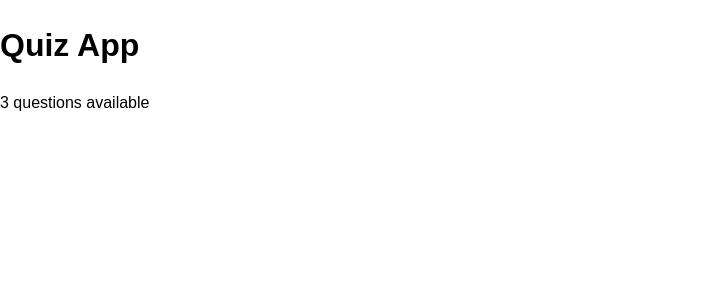
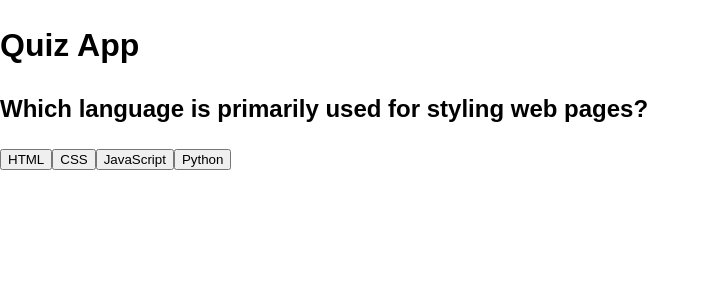
Before and after one commit to mykytapilec/quiz-app, a React (Vite) app: page / in a window 1280 px wide. Shown: the top 300 px of the page, without its empty margins (0-710 px from the left). Built offline with nearby package versions, Linux system fonts and the light colour scheme.

Commit message:
feat: add quiz question UI components

```diff
--- a/src/App.tsx
+++ b/src/App.tsx
@@ -1,10 +1,18 @@
+import QuizQuestion from './components/QuizQuestion';
 import { questions } from './data/questions';
 
 function App() {
+  const currentQuestion = questions[0];
+
+  function handleAnswerSelect(answerId: string) {
+    console.log('Selected answer:', answerId);
+  }
+
   return (
     <main>
       <h1>Quiz App</h1>
-      <p>{questions.length} questions available</p>
+
+      <QuizQuestion question={currentQuestion} onAnswerSelect={handleAnswerSelect} />
     </main>
   );
 }
--- /dev/null
+++ b/src/components/AnswerButton.tsx
@@ -0,0 +1,14 @@
+interface AnswerButtonProps {
+  text: string;
+  onClick: () => void;
+}
+
+function AnswerButton({ text, onClick }: AnswerButtonProps) {
+  return (
+    <button type="button" onClick={onClick}>
+      {text}
+    </button>
+  );
+}
+
+export default AnswerButton;
--- /dev/null
+++ b/src/components/QuizQuestion.tsx
@@ -0,0 +1,27 @@
+import AnswerButton from './AnswerButton';
+import type { QuizQuestion as QuizQuestionType } from '../types/quiz';
+
+interface QuizQuestionProps {
+  question: QuizQuestionType;
+  onAnswerSelect: (answerId: string) => void;
+}
+
+function QuizQuestion({ question, onAnswerSelect }: QuizQuestionProps) {
+  return (
+    <section>
+      <h2>{question.question}</h2>
+
+      <div>
+        {question.options.map((option) => (
+          <AnswerButton
+            key={option.id}
+            text={option.text}
+            onClick={() => onAnswerSelect(option.id)}
+          />
+        ))}
+      </div>
+    </section>
+  );
+}
+
+export default QuizQuestion;
```
